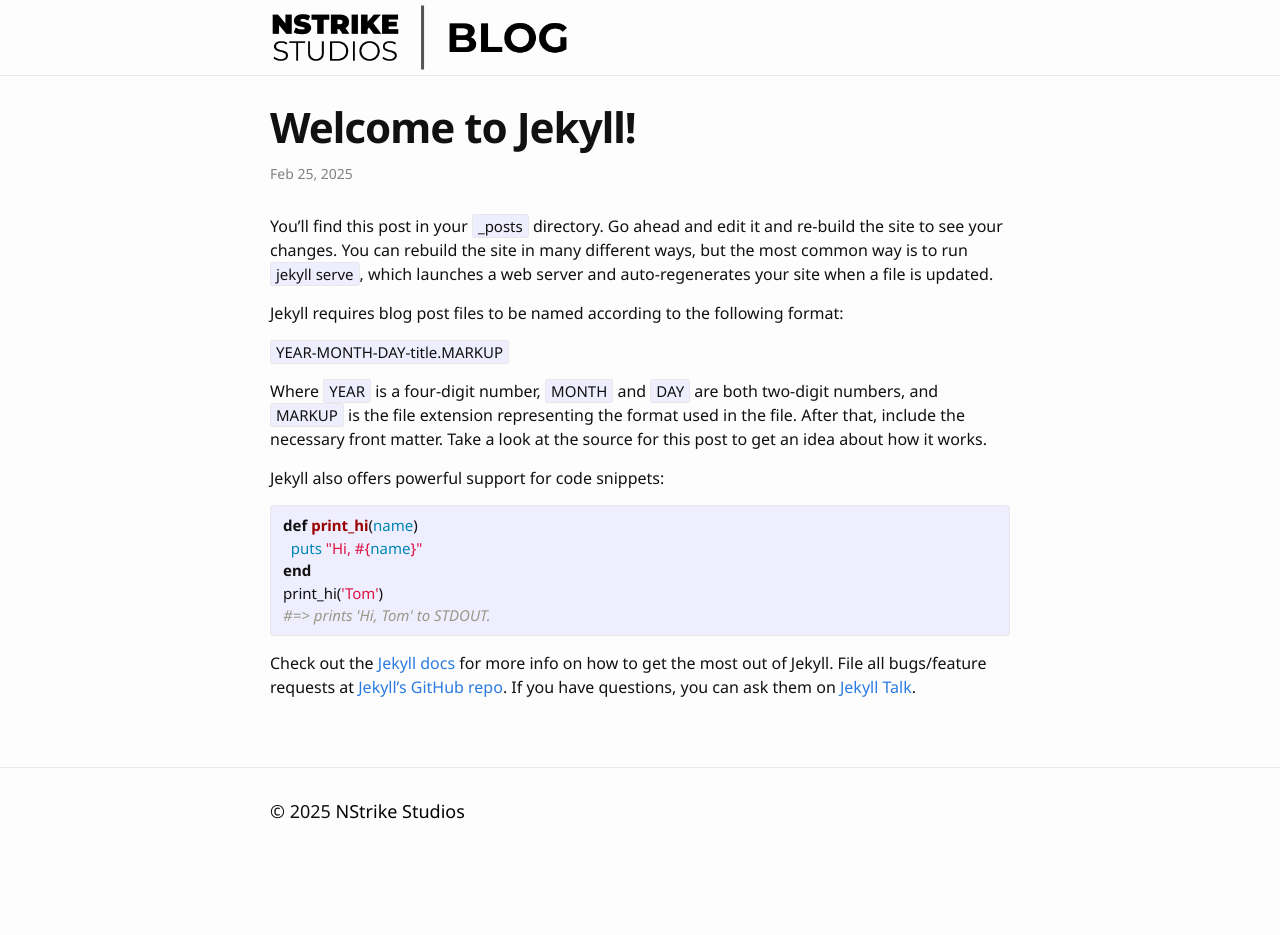
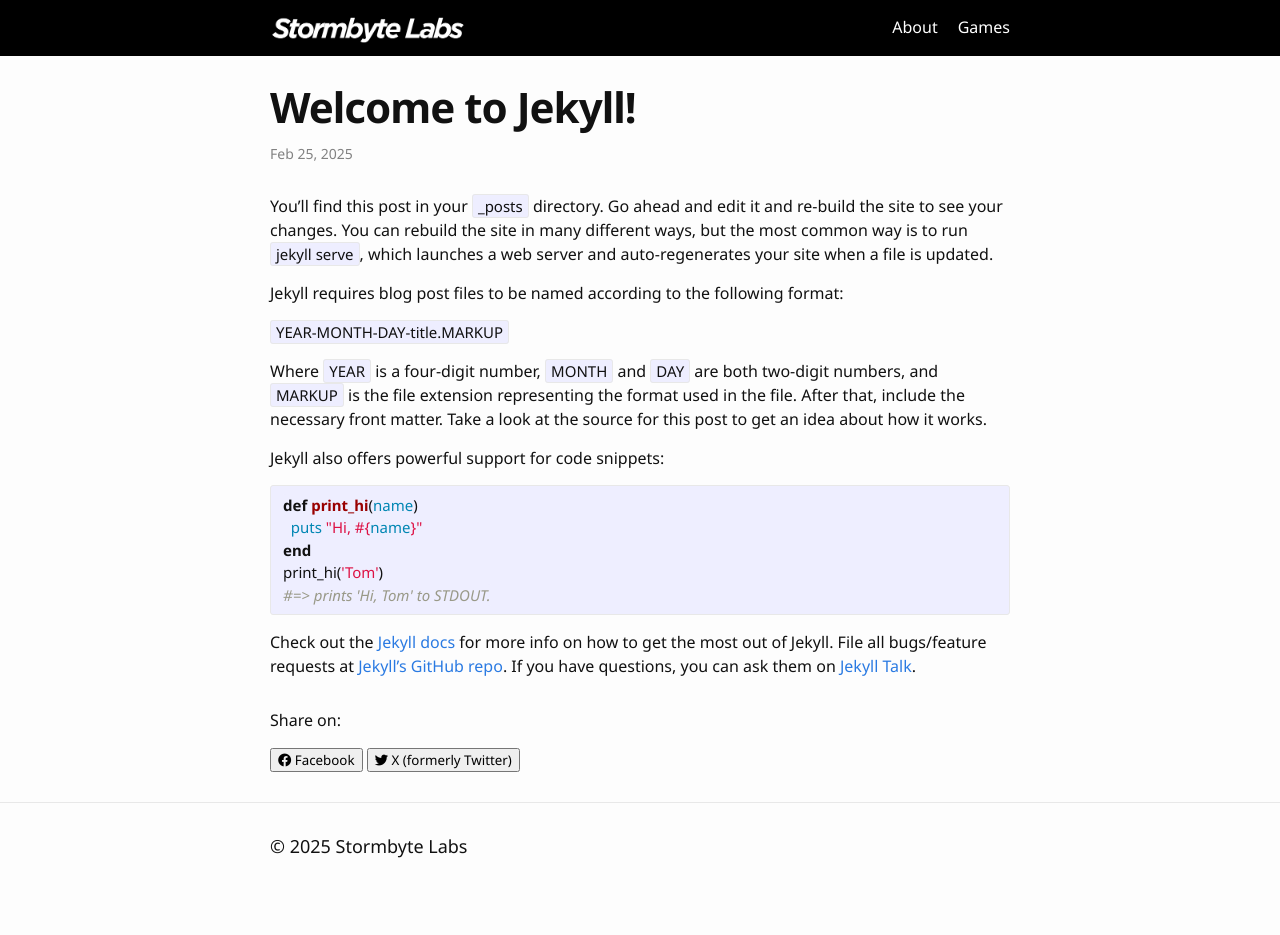
Before and after one commit to nstrikestudios/blog, a Jekyll site: the page built from _posts/2025-02-25-welcome-to-jekyll.markdown, in a window 1280 px wide. Built offline with Jekyll 4.4.1, drawn with Linux system fonts in a browser that asks for light colours; before the commit the page ends 900 px from its top, so only the background shows below that.

Commit message:
Initial commit

```diff
--- a/_config.yml
+++ b/_config.yml
@@ -18,8 +18,8 @@
 # You can create any custom variable you would like, and they will be accessible
 # in the templates via {{ site.myvariable }}.
 
-title: NStrike Studios Blog
-email: nstrikestudios@gmail.com
+title: Stormbyte Labs
+email:
 description: >- # this means to ignore newlines until "baseurl:"
 
 baseurl: "" # the subpath of your site, e.g. /blog
--- a/_includes/footer.html
+++ b/_includes/footer.html
@@ -3,7 +3,7 @@
 
   <div class="wrapper">
 
-    <p class="footer-heading">© 2025 <a style="color: #000;" href="/">NStrike Studios</a></p>
+    <p class="footer-heading">© <script type="text/javascript">document.write(new Date().getFullYear());</script> Stormbyte Labs</p>
 
     <div class="footer-col-wrapper">
       <div class="footer-col footer-col-1">
--- a/_includes/header.html
+++ b/_includes/header.html
@@ -3,7 +3,7 @@
   <div class="wrapper">
     {%- assign default_paths = site.pages | map: "path" -%}
     {%- assign page_paths = site.header_pages | default: default_paths -%}
-    <a class="site-title" rel="author" href="{{ "/" | relative_url }}"><img src="/assets/header-logo.png" height="75" alt="NStrike Studios Blog"></a>
+    <a class="site-title" rel="author" href="{{ "/" | relative_url }}"><img src="/assets/stormbyte-logo.png" height="50" alt="NStrike Studios Blog"></a>
 
     {%- if page_paths -%}
       <nav class="site-nav">
@@ -11,6 +11,11 @@
 
 
         <div class="trigger">
+          <span class="menu-icon">
+            <svg viewBox="0 0 18 15" width="18px" height="15px">
+              <path d="M18,1.484c0,0.82-0.665,1.484-1.484,1.484H1.484C0.665,2.969,0,2.304,0,1.484l0,0C0,0.665,0.665,0,1.484,0 h15.032C17.335,0,18,0.665,18,1.484L18,1.484z M18,7.516C18,8.335,17.335,9,16.516,9H1.484C0.665,9,0,8.335,0,7.516l0,0 c0-0.82,0.665-1.484,1.484-1.484h15.032C17.335,6.031,18,6.696,18,7.516L18,7.516z M18,13.516C18,14.335,17.335,15,16.516,15H1.484 C0.665,15,0,14.335,0,13.516l0,0c0-0.82,0.665-1.483,1.484-1.483h15.032C17.335,12.031,18,12.695,18,13.516L18,13.516z"/>
+            </svg>
+          </span>
           {%- for path in page_paths -%}
             {%- assign my_page = site.pages | where: "path", path | first -%}
             {%- if my_page.title -%}
--- a/_layouts/post.html
+++ b/_layouts/post.html
@@ -25,3 +25,20 @@ layout: default
 
   <a class="u-url" href="{{ page.url | relative_url }}" hidden></a>
 </article>
+
+<p>Share on:</p>
+<button onclick="shareFacebook()"><i class="fab fa-facebook"></i> Facebook</button>
+    <button onclick="shareTwitter()"><i class="fab fa-twitter"></i> X (formerly Twitter)</button>
+
+    <script>
+        function shareFacebook() {
+            const url = encodeURIComponent(window.location.href);
+            window.open(`https://www.facebook.com/sharer/sharer.php?u=${url}`, '_blank');
+        }
+
+        function shareTwitter() {
+            const url = encodeURIComponent(window.location.href);
+            const text = encodeURIComponent("{{ page.title | escape }}");
+            window.open(`https://twitter.com/intent/tweet?url=${url}&text=${text}`, '_blank');
+        }
+    </script>
--- a/_sass/minima/_base.scss
+++ b/_sass/minima/_base.scss
@@ -1,4 +1,5 @@
 @import url("https://fonts.googleapis.com/css2?family=Noto+Sans:ital,wght@0,100..900;1,100..900&display=swap");
+@import url("https://cdnjs.cloudflare.com/ajax/libs/font-awesome/6.0.0-beta3/css/all.min.css");
 
 * {
   font-family: 'Noto Sans', sans-serif;
@@ -110,10 +111,6 @@ h1, h2, h3, h4, h5, h6 {
 a {
   color: $brand-color;
   text-decoration: none;
-
-  &:visited {
-    color: darken($brand-color, 15%);
-  }
 
   &:hover {
     color: $text-color;
--- a/_sass/minima/_layout.scss
+++ b/_sass/minima/_layout.scss
@@ -3,7 +3,7 @@
  */
 .site-header {
 
-  border-bottom: 1px solid $grey-color-light;
+  background-color: #000;
   min-height: $spacing-unit * 1.865;
 
   // Positioning context for the mobile navigation icon
@@ -37,8 +37,13 @@
   }
 
   .page-link {
-    color: $text-color;
+    color: #fff;
     line-height: $base-line-height;
+
+    &:hover {
+      text-decoration: none;
+      color: #999;
+    }
 
     // Gaps between nav items, but not on the last one
     &:not(:last-child) {
--- /dev/null
+++ b/about.markdown
@@ -0,0 +1,5 @@
+---
+layout: page
+title: About
+permalink: /about/
+---
--- /dev/null
+++ b/games.markdown
@@ -0,0 +1,5 @@
+---
+layout: page
+title: Games
+permalink: /games/
+---
```
Also changed, not shown: assets/header-logo.png (deleted), assets/stormbyte-logo.png (added).
